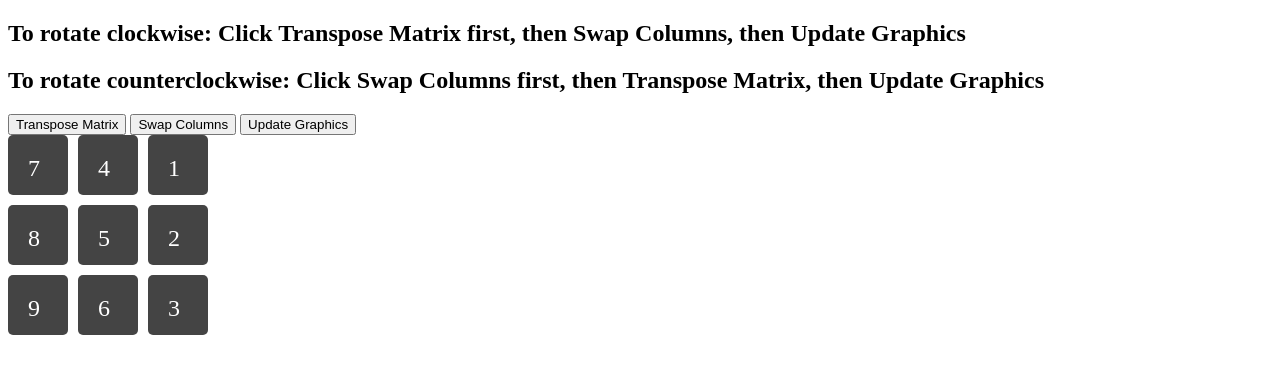
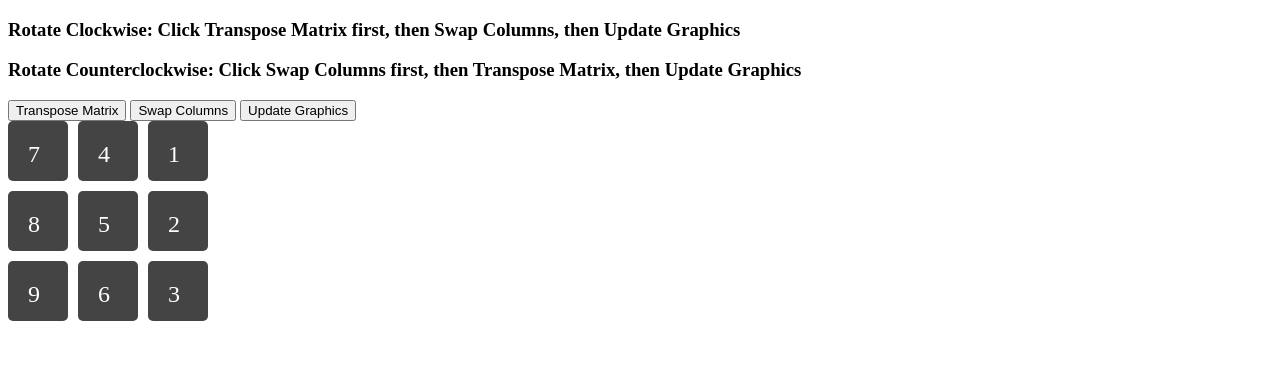
Before and after one commit to CoreyWhite22/Rotate-Matrix, a plain HTML site: page index.html in a window 1280 px wide. Drawn offline with Linux system fonts and the light colour scheme.

Commit message:
Update index.html

```diff
--- a/index.html
+++ b/index.html
@@ -7,8 +7,8 @@
 </head>
 <body>
 
-  <h2> To rotate clockwise: Click Transpose Matrix first, then Swap Columns, then Update Graphics </h2>
-  <h2> To rotate counterclockwise: Click Swap Columns first, then Transpose Matrix, then Update Graphics </h2>
+  <h3> Rotate Clockwise: Click Transpose Matrix first, then Swap Columns, then Update Graphics </h3>
+  <h3> Rotate Counterclockwise: Click Swap Columns first, then Transpose Matrix, then Update Graphics </h3>
   <style>
     .grid {
       display: grid;
```
